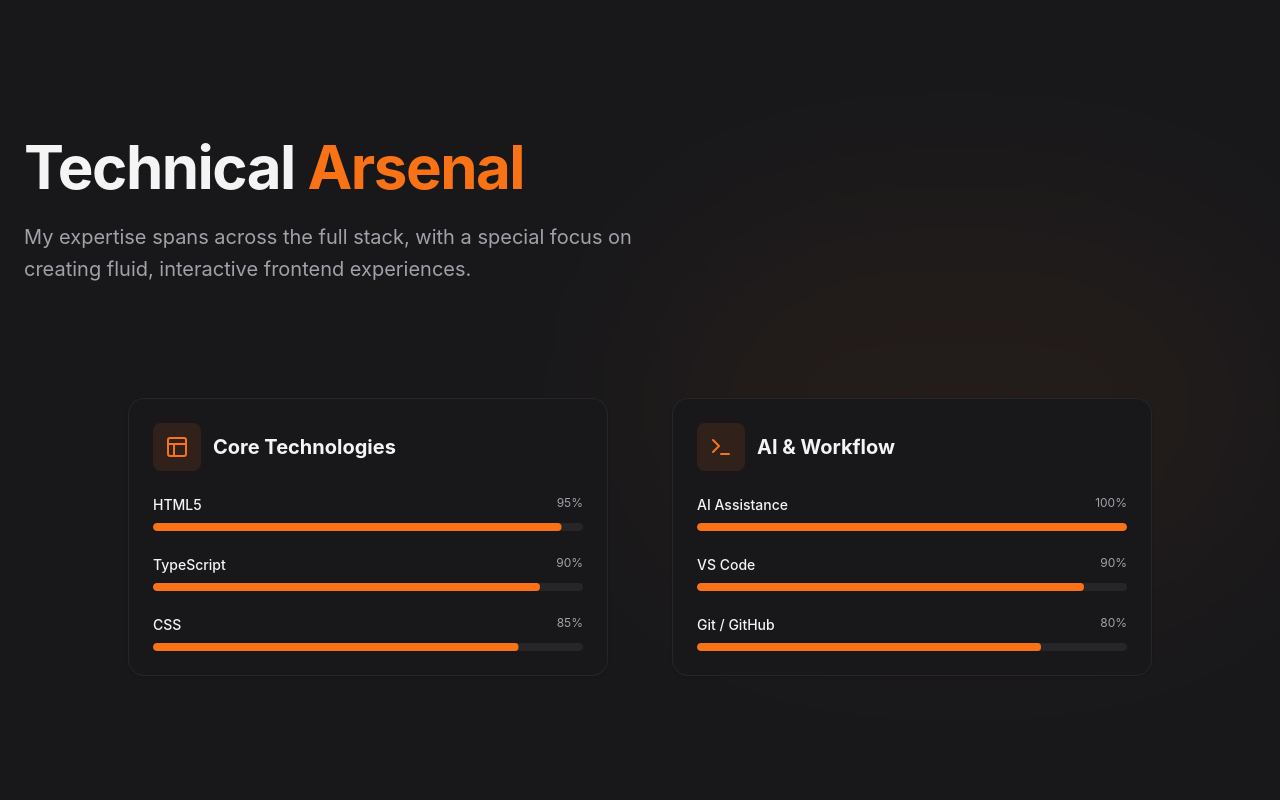
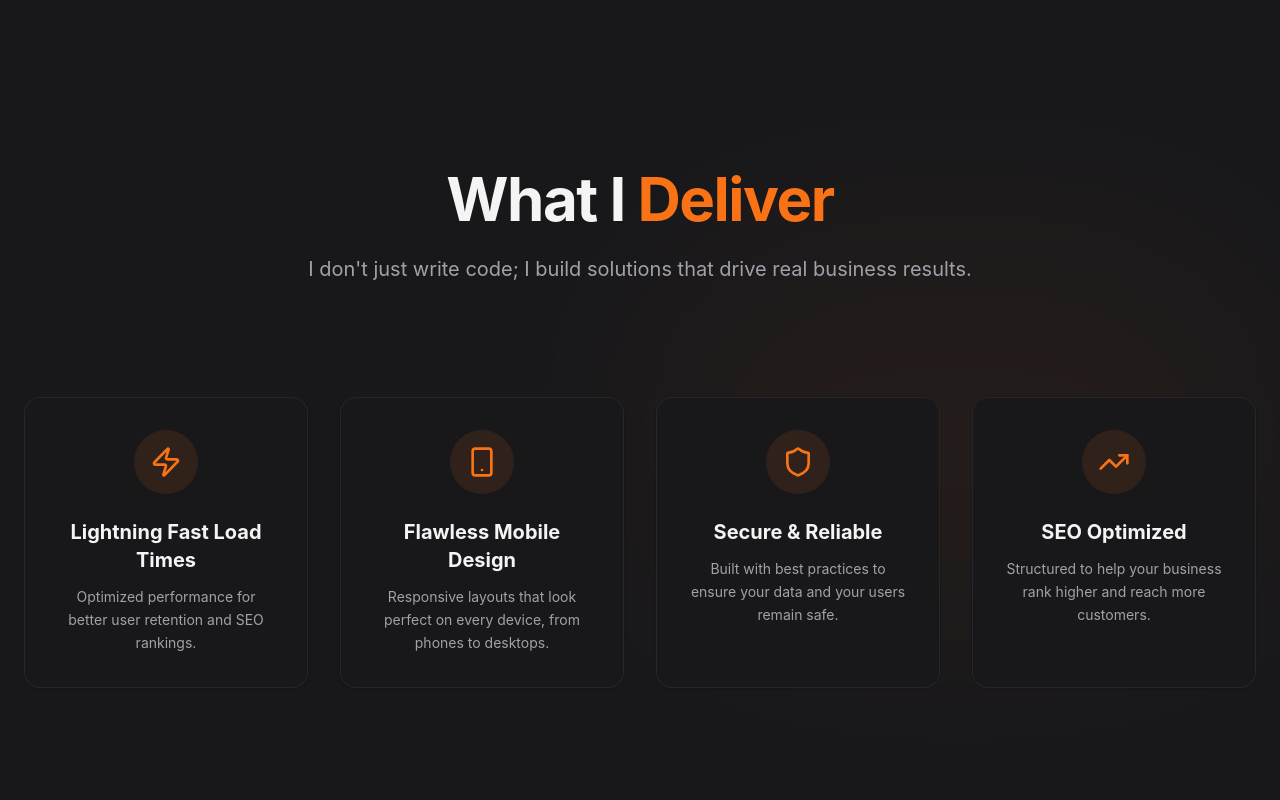
Before and after one commit to GodRishi/rishi, a React (Vite) app: page / in a window 1280 px wide. Shown: the part 1780-2580 px from the top of the page. Built offline with nearby package versions, Linux system fonts and the light colour scheme.

Commit message:
Add files via upload

```diff
--- a/index.html
+++ b/index.html
@@ -3,7 +3,7 @@
   <head>
     <meta charset="UTF-8" />
     <meta name="viewport" content="width=device-width, initial-scale=1.0" />
-    <title>Rishi's Portfolio</title>
+    <title>My Google AI Studio App</title>
   </head>
   <body>
     <div id="root"></div>
--- a/src/components/Hero.tsx
+++ b/src/components/Hero.tsx
@@ -43,9 +43,8 @@ export default function Hero() {
           transition={{ duration: 1, delay: 0.4, ease: [0.22, 1, 0.36, 1] }}
           className="text-base md:text-xl text-[var(--color-text-secondary)] max-w-2xl mx-auto mb-10 leading-relaxed"
         >
-          I transform simple ideas into visually powerful digital experiences.
-          Leveraging the raw power of TypeScript and HTML to build bold,
-          interactive, and performant websites.
+          I build custom, lightning-fast websites that help businesses look professional,
+          stand out from the competition, and turn visitors into paying customers.
         </motion.p>
 
         <motion.div
--- a/src/components/Skills.tsx
+++ b/src/components/Skills.tsx
@@ -13,54 +13,34 @@ export default function Skills() {
           whileInView={{ opacity: 1, y: 0 }}
           viewport={{ once: false, amount: 0.2 }}
           transition={{ duration: 0.6 }}
-          className="mb-20 md:mb-28 text-center md:text-left"
+          className="mb-20 md:mb-28 text-center"
         >
           <h2 className="text-4xl md:text-6xl font-bold mb-6 tracking-tight">
-            Technical <span className="text-[var(--color-accent)]">Arsenal</span>
+            What I <span className="text-[var(--color-accent)]">Deliver</span>
           </h2>
-          <p className="text-[var(--color-text-secondary)] text-lg md:text-xl max-w-2xl leading-relaxed">
-            My expertise spans across the full stack, with a special focus on creating fluid, interactive frontend experiences.
+          <p className="text-[var(--color-text-secondary)] text-lg md:text-xl max-w-2xl mx-auto leading-relaxed">
+            I don't just write code; I build solutions that drive real business results.
           </p>
         </motion.div>
 
-        <div className="grid grid-cols-1 md:grid-cols-2 gap-12 md:gap-16 max-w-5xl mx-auto">
-          {SKILLS.map((category, catIndex) => (
+        <div className="grid grid-cols-1 md:grid-cols-2 lg:grid-cols-4 gap-8">
+          {SKILLS.map((skill, index) => (
             <motion.div
-              key={category.category}
+              key={skill.name}
               initial={{ opacity: 0, y: 30 }}
               whileInView={{ opacity: 1, y: 0 }}
               viewport={{ once: false, amount: 0.2 }}
-              transition={{ duration: 0.5, delay: catIndex * 0.1 }}
+              transition={{ duration: 0.5, delay: index * 0.1 }}
               whileHover={{ y: -5 }}
-              className="p-6 rounded-2xl bg-[var(--color-bg-primary)] border border-[var(--color-text-secondary)]/10 shadow-sm hover:shadow-[0_10px_30px_-10px_var(--color-accent-glow)] hover:border-[var(--color-accent)]/30 transition-all"
+              className="p-8 rounded-2xl bg-[var(--color-bg-primary)] border border-[var(--color-text-secondary)]/10 shadow-sm hover:shadow-[0_10px_30px_-10px_var(--color-accent-glow)] hover:border-[var(--color-accent)]/30 transition-all flex flex-col items-center text-center group"
             >
-              <div className="flex items-center gap-3 mb-6">
-                <div className="p-3 rounded-lg bg-[var(--color-accent)]/10 text-[var(--color-accent)]">
-                  <category.icon size={24} />
-                </div>
-                <h3 className="text-xl font-bold">{category.category}</h3>
+              <div className="p-4 rounded-full bg-[var(--color-accent)]/10 text-[var(--color-accent)] mb-6 group-hover:scale-110 transition-transform duration-300">
+                <skill.icon size={32} />
               </div>
-
-              <div className="space-y-6">
-                {category.items.map((skill, skillIndex) => (
-                  <div key={skill.name}>
-                    <div className="flex justify-between mb-2">
-                      <span className="font-medium text-sm">{skill.name}</span>
-                      <span className="text-xs text-[var(--color-text-secondary)]">{skill.level}%</span>
-                    </div>
-                    <div className="h-2 w-full bg-[var(--color-text-secondary)]/10 rounded-full overflow-hidden">
-                      <motion.div
-                        initial={{ scaleX: 0 }}
-                        whileInView={{ scaleX: skill.level / 100 }}
-                        viewport={{ once: false, amount: 0.2 }}
-                        transition={{ duration: 1, delay: 0.1 + (skillIndex * 0.05), ease: "easeOut" }}
-                        style={{ originX: 0 }}
-                        className="h-full bg-[var(--color-accent)] rounded-full relative"
-                      />
-                    </div>
-                  </div>
-                ))}
-              </div>
+              <h3 className="text-xl font-bold mb-3">{skill.name}</h3>
+              <p className="text-[var(--color-text-secondary)] text-sm leading-relaxed">
+                {skill.description}
+              </p>
             </motion.div>
           ))}
         </div>
--- a/src/constants.ts
+++ b/src/constants.ts
@@ -1,9 +1,9 @@
-import { Code, Layout, Server, Database, Smartphone, Globe, Zap, Palette, Terminal } from 'lucide-react';
+import { Code, Layout, Server, Database, Smartphone, Globe, Zap, Palette, Terminal, Shield, TrendingUp, Languages } from 'lucide-react';
 
 export const NAV_LINKS = [
   { name: 'Home', href: '#hero' },
   { name: 'Projects', href: '#projects' },
-  { name: 'Skills', href: '#skills' },
+  { name: 'What I Deliver', href: '#skills' },
   { name: 'About', href: '#about' },
   { name: 'Testimonials', href: '#testimonials' },
   { name: 'Contact', href: '#contact' },
@@ -14,14 +14,14 @@ export const TESTIMONIALS = [
     id: 1,
     name: 'Sarah Jenkins',
     role: 'CEO, TechStart Inc.',
-    content: 'Rishi transformed our outdated website into a modern, high-converting platform. His attention to detail and mastery of TypeScript ensured a bug-free launch.',
+    content: 'Rishi transformed our outdated website into a modern, high-converting platform. His attention to detail ensured a flawless launch, and our customer inquiries have doubled since the site went live.',
     image: 'https://picsum.photos/seed/sarah/200/200',
   },
   {
     id: 2,
     name: 'Michael Chen',
     role: 'Product Manager, InnovateX',
-    content: 'Working with Rishi was a breeze. He understood our requirements perfectly and delivered a stunning UI that exceeded our expectations. Highly recommended!',
+    content: 'Working with Rishi was a breeze. He understood our business goals perfectly and delivered a stunning site that truly represents our brand. Our clients love the new look!',
     image: 'https://picsum.photos/seed/michael/200/200',
   },
 ];
@@ -31,7 +31,7 @@ export const PROJECTS = [
     id: 1,
     title: 'Digital Dream Creation',
     description: 'A professional studio portfolio showcasing wedding cinematic films and album editing services.',
-    tech: ['TypeScript', 'HTML5', 'CSS', 'AI Assisted'],
+    tech: ['Portfolio Showcase', 'Mobile-Optimized', 'Lead Generation'],
     image: 'https://i.ibb.co/zhWmvQ3Y/image-2026-02-25-205947038.png',
     liveLink: 'https://digitaldreamcreation.vercel.app',
     githubLink: '',
@@ -40,7 +40,7 @@ export const PROJECTS = [
     id: 2,
     title: 'Mehta Urban Developers',
     description: 'A modern, responsive website for a leading real estate development firm, showcasing their portfolio of urban projects and services.',
-    tech: ['TypeScript', 'HTML5', 'CSS', 'AI Assisted'],
+    tech: ['Real Estate Portfolio', 'Responsive Design', 'Business Identity'],
     image: 'https://i.postimg.cc/g0r2N3ds/image-2026-03-02-093945440.png',
     liveLink: 'https://demowebsite001.vercel.app/#',
     githubLink: '',
@@ -49,44 +49,46 @@ export const PROJECTS = [
 
 export const SKILLS = [
   {
-    category: 'Core Technologies',
-    icon: Layout,
-    items: [
-      { name: 'HTML5', level: 95 },
-      { name: 'TypeScript', level: 90 },
-      { name: 'CSS', level: 85 },
-    ],
+    name: 'Lightning Fast Load Times',
+    icon: Zap,
+    description: 'Optimized performance for better user retention and SEO rankings.',
   },
   {
-    category: 'AI & Workflow',
-    icon: Terminal,
-    items: [
-      { name: 'AI Assistance', level: 100 },
-      { name: 'VS Code', level: 90 },
-      { name: 'Git / GitHub', level: 80 },
-    ],
+    name: 'Flawless Mobile Design',
+    icon: Smartphone,
+    description: 'Responsive layouts that look perfect on every device, from phones to desktops.',
+  },
+  {
+    name: 'Secure & Reliable',
+    icon: Shield,
+    description: 'Built with best practices to ensure your data and your users remain safe.',
+  },
+  {
+    name: 'SEO Optimized',
+    icon: TrendingUp,
+    description: 'Structured to help your business rank higher and reach more customers.',
   },
 ];
 
 export const SERVICES = [
   {
-    title: 'Web Development',
-    description: 'Building fast, responsive, and accessible websites using clean, semantic code.',
+    title: 'Custom Websites',
+    description: 'Unique, hand-coded websites that perfectly reflect your brand identity and business goals.',
     icon: Globe,
   },
   {
-    title: 'UI/UX Design',
-    description: 'Creating intuitive and visually stunning user interfaces with a focus on user experience.',
-    icon: Palette,
+    title: 'Web Applications',
+    description: 'Interactive, feature-rich platforms that streamline your business operations and engage users.',
+    icon: Code,
   },
   {
-    title: 'Performance Optimization',
-    description: 'Enhancing website speed and performance for better SEO and user retention.',
-    icon: Zap,
+    title: 'Landing Pages',
+    description: 'High-converting single-page sites designed specifically for marketing campaigns and product launches.',
+    icon: Layout,
   },
   {
-    title: 'Mobile-First Design',
-    description: 'Ensuring your site looks and works perfectly on all devices, from phones to desktops.',
-    icon: Smartphone,
+    title: 'Localization (Benglish)',
+    description: 'Expand your reach with websites that seamlessly blend English and Bengali to connect authentically with local audiences.',
+    icon: Languages,
   },
 ];
```
Also changed, not shown: src/components/Contact.tsx (+95 -62 lines).
